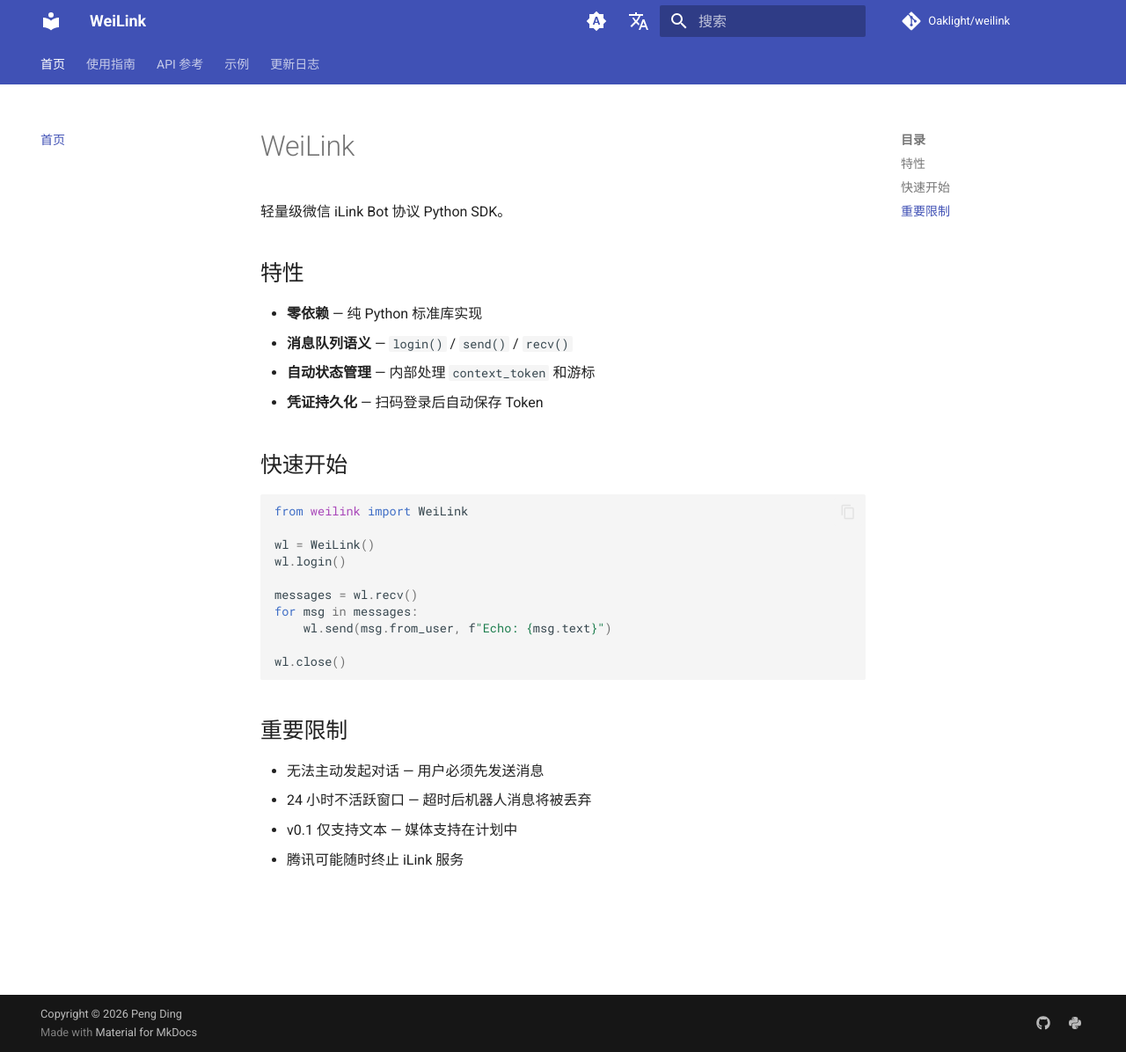
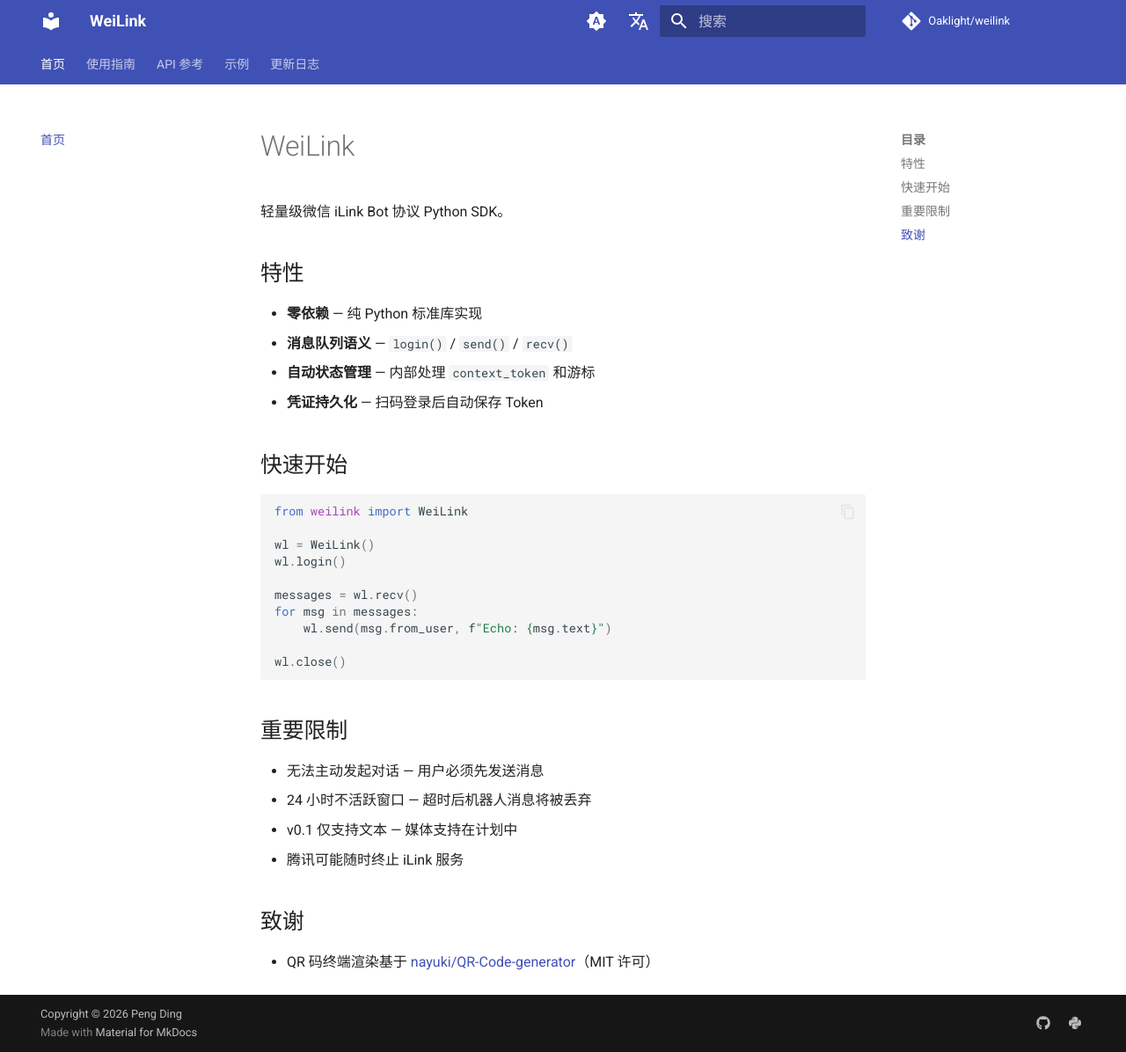
Before and after one commit to Oaklight/weilink, an MkDocs documentation site: the page built from docs/index.md, in a window 1280 px wide and 1196 px high. Shown: the whole window at 88% size. Built offline with MkDocs 1.6.1 and Material for MkDocs 9.7.7, drawn with Linux system fonts in a browser that asks for light colours; comment, search, counter and statistics services are not loaded.

Commit message:
Add acknowledgments for QR code library

```diff
--- a/docs/index.md
+++ b/docs/index.md
@@ -30,3 +30,7 @@ wl.close()
 - 24 小时不活跃窗口 — 超时后机器人消息将被丢弃
 - v0.1 仅支持文本 — 媒体支持在计划中
 - 腾讯可能随时终止 iLink 服务
+
+## 致谢
+
+- QR 码终端渲染基于 [nayuki/QR-Code-generator](https://github.com/nayuki/QR-Code-generator)（MIT 许可）
```
